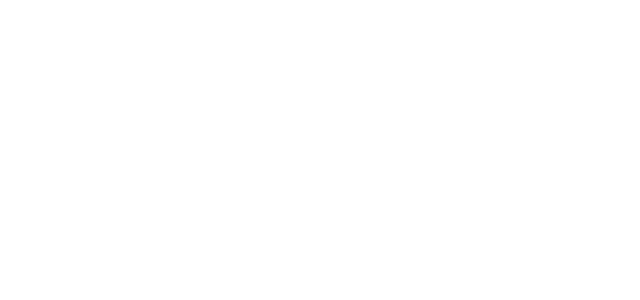
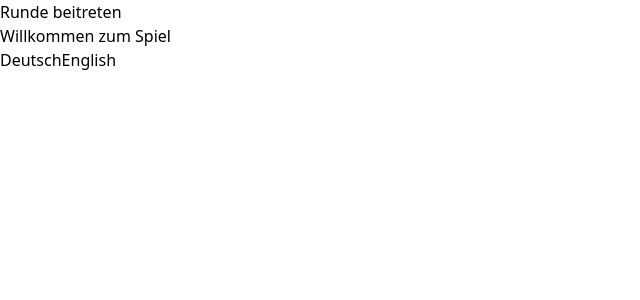
Before and after one commit to ScrumpliCity/ScrumpliCity, a Nuxt app in the folder frontend/: page /join in a window 1280 px wide. Before the commit this address had no page. Shown: the top 300 px of the page, without its empty margins (0-640 px from the left). Built offline with nearby package versions, Linux system fonts and the light colour scheme.

Commit message:
Fixed I18n routing for local routes and added demo functionality for routing

```diff
--- a/frontend/app.vue
+++ b/frontend/app.vue
@@ -1,5 +1,17 @@
+<script setup>
+const { finalizePendingLocaleChange } = useI18n()
+
+const onBeforeEnter = async () => {
+  await finalizePendingLocaleChange()
+}
+</script>
+
 <template>
-  <div>
-    <NuxtPage />
-  </div>
+  <NuxtLayout>
+    <NuxtPage :transition="{
+      name: 'my',
+      mode: 'out-in',
+      onBeforeEnter
+    }" />
+  </NuxtLayout>
 </template>
--- a/frontend/locales/de.json
+++ b/frontend/locales/de.json
@@ -1,3 +1,5 @@
 {
-  "welcome": "Willkommen"
+  "welcome": "Willkommen",
+  "join": "Runde beitreten",
+  "welcome_message": "Willkommen zum Spiel"
 }
--- a/frontend/locales/en.json
+++ b/frontend/locales/en.json
@@ -1,3 +1,5 @@
 {
-  "welcome": "Welcome"
+  "welcome": "Welcome",
+  "join": "Join round",
+  "welcome_message": "Welcome to the game"
 }
--- a/frontend/nuxt.config.ts
+++ b/frontend/nuxt.config.ts
@@ -1,4 +1,3 @@
-// https://nuxt.com/docs/api/configuration/nuxt-config
 export default defineNuxtConfig({
   compatibilityDate: "2024-04-03",
   devtools: { enabled: true },
@@ -6,11 +5,20 @@
   i18n: {
     defaultLocale: "de",
     locales: [
-      { code: "de", file: "de.json" },
-      { code: "en", file: "en.json" },
+      { code: "de", file: "de.json", language: "de-AT" },
+      { code: "en", file: "en.json", language: "en-US" },
     ],
     lazy: true,
     langDir: "locales/",
     vueI18n: "./i18n.config.ts",
+    strategy: "prefix_except_default",
+    customRoutes: "config",
+    pages: {
+      join: {
+        de: "/beitreten",
+        en: "/join",
+      },
+      // Hier weitere Seiten definieren
+    },
   },
 });
--- a/frontend/pages/index.vue
+++ b/frontend/pages/index.vue
@@ -1,5 +1,8 @@
 <script setup>
+// Demo für Routing zu lokalen Seiten und Sprachwechsel
 const { locale, setLocale } = useI18n()
+const localeRoute = useLocaleRoute()
+
 </script>
 
 <template>
@@ -9,6 +12,7 @@
             <br>
             <button @click="setLocale('en')">en</button>
             <p>{{ $t('welcome') }}</p>
+            <NuxtLink :to="localeRoute('join', locale)">{{ $t('join') }}</NuxtLink>
         </div>
     </div>
 </template>
--- /dev/null
+++ b/frontend/pages/join.vue
@@ -0,0 +1,11 @@
+<script setup>
+const switchLocalePath = useSwitchLocalePath()
+</script>
+<template>
+    <div>
+        <h1>{{ $t('join') }}</h1>
+        <p>{{ $t('welcome_message') }}</p>
+        <NuxtLink :to="switchLocalePath('de')">Deutsch</NuxtLink>
+        <NuxtLink :to="switchLocalePath('en')">English</NuxtLink>
+    </div>
+</template>
```
